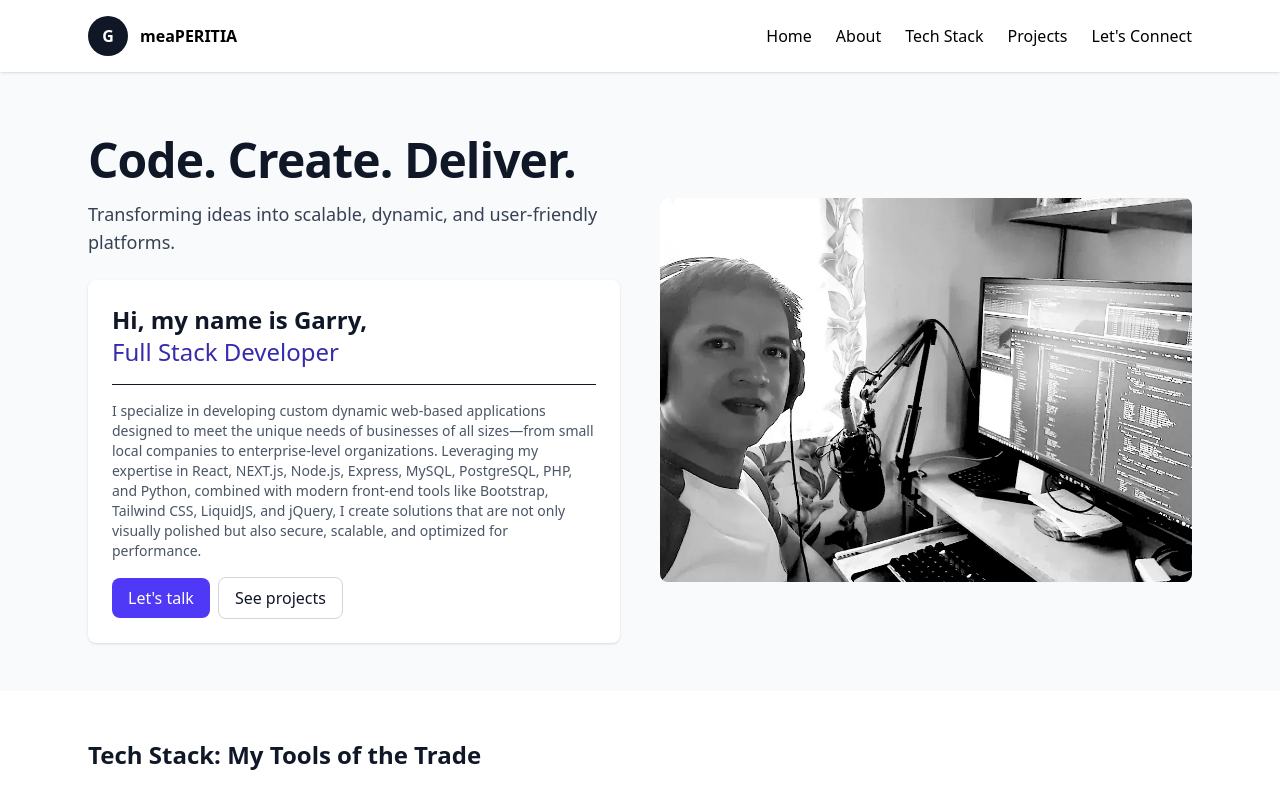
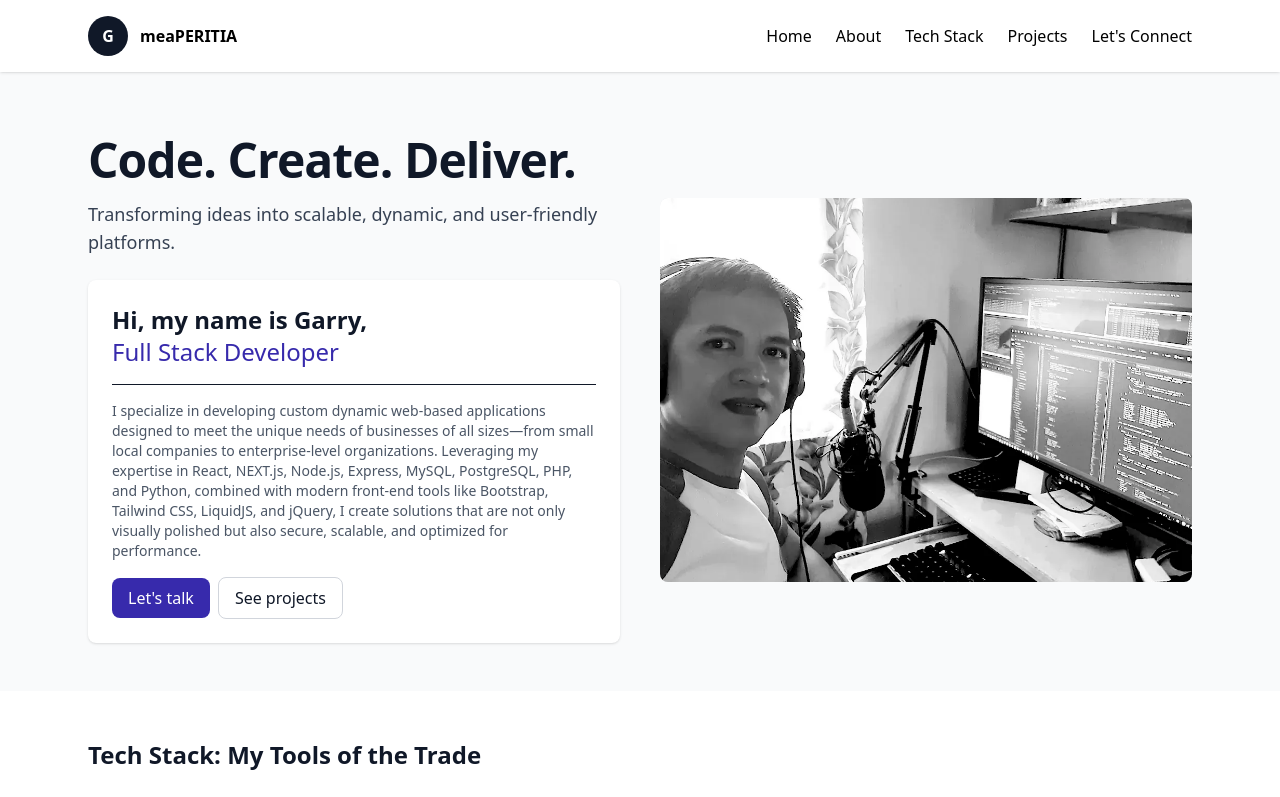
Before and after one commit to greencloud/greencloud-portfolio, a Next.js app: page / in a window 1280 px wide. Shown: the top 797 px of the page. Built offline with nearby package versions, Linux system fonts and the light colour scheme.

Commit message:
fix: patch modal margin for tech stacks

```diff
--- a/src/app/page.tsx
+++ b/src/app/page.tsx
@@ -32,7 +32,7 @@ export default function Home() {
                 <p className="text-sm text-gray-600">I specialize in developing custom dynamic web-based applications designed to meet the unique needs of businesses of all sizes—from small local companies to enterprise-level organizations. Leveraging my expertise in React, NEXT.js, Node.js, Express, MySQL, PostgreSQL, PHP, and Python, combined with modern front-end tools like Bootstrap, Tailwind CSS, LiquidJS, and jQuery, I create solutions that are not only visually polished but also secure, scalable, and optimized for performance.</p>
 
                 <div className="mt-4">
-                  <a href="#connect" className="inline-block px-4 py-2 bg-indigo-600 text-white rounded-lg mr-2">Let's talk</a>
+                  <a href="#connect" className="inline-block px-4 py-2 bg-indigo-800 text-white rounded-lg mr-2">Let's talk</a>
                   <a href="#projects" className="inline-block px-4 py-2 border border-gray-300 rounded-lg">See projects</a>
                 </div>
               </div>
@@ -123,7 +123,7 @@ export default function Home() {
                   role="dialog"
                 >
                   <div
-                    className="bg-white rounded-lg shadow-lg p-8 max-w-[500px] w-full relative flex flex-col items-center mt-[100px] mb-[100px]"
+                    className="bg-white rounded-lg shadow-lg p-8 max-w-[500px] w-full relative flex flex-col items-center mx-1.5 mt-[100px] mb-[100px]"
                     onClick={e => e.stopPropagation()}
                   >
                     <button
```
